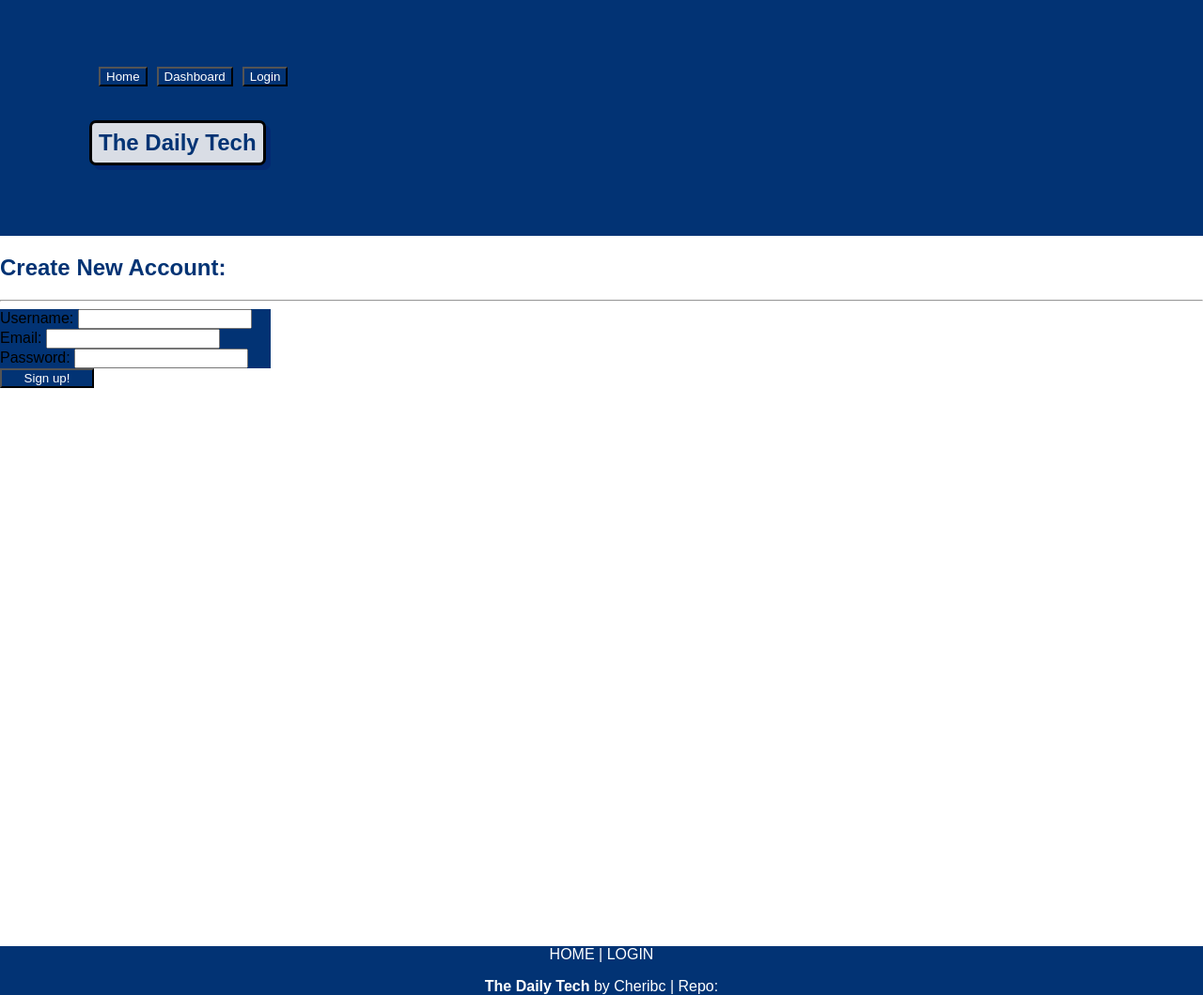
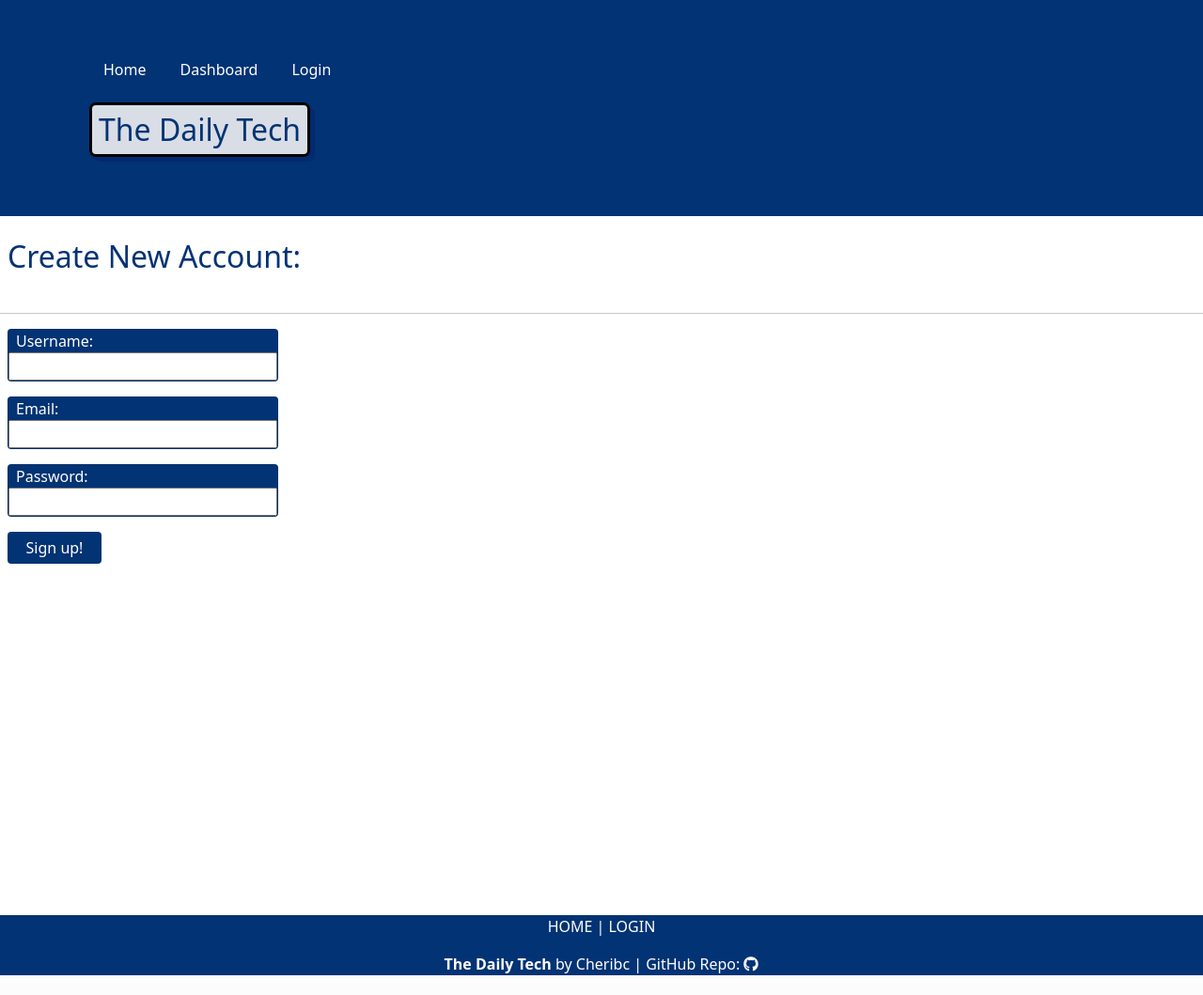
Before and after one commit to cheribc/MVC-Tech-Blog, a Node project: template views/signup.handlebars in a window 1280 px wide. Shown: the whole page at 94% size. After the commit the page ends 1038 px from the top, so only its background shows below. Run offline with Node 20 templates, Linux system fonts and the light colour scheme; the template is opened without the code that fills it, so the values that code supplies are empty; some libraries are stand-ins or nearby versions.

Commit message:
updated main view

```diff
--- a/views/layouts/main.handlebars
+++ b/views/layouts/main.handlebars
@@ -5,8 +5,15 @@
   <meta charset="UTF-8">
   <meta name="viewport" content="width=device-width, initial-scale=1.0">
   <title>The Daily Tech</title>
-  <link rel="stylesheet" href="/css/jass.css">
-  <link rel="stylesheet" href="/css/style.css">
+
+  <link rel="preconnect" href="https://fonts.gstatic.com">
+
+  <link rel="stylesheet" href="https://fonts.googleapis.com/css2?family=Raleway:wght@100;300;700&display=swap">
+
+  <link href="https://cdn.jsdelivr.net/npm/bootstrap@5.0.1/dist/css/bootstrap.min.css" rel="stylesheet" integrity="sha384-+0n0xVW2eSR5OomGNYDnhzAbDsOXxcvSN1TPprVMTNDbiYZCxYbOOl7+AMvyTG2x" crossorigin="anonymous">
+
+  <script defer src="https://use.fontawesome.com/releases/v5.3.1/js/all.js"></script>
+
 </head>
 <body>
 
@@ -37,9 +44,6 @@
 
     <main style="min-height: 90vh;">
 
-
-
-
       <!-- Render the sub layout -->
       {{{ body }}}
     </main>
@@ -58,7 +62,7 @@
 
         <div class="row-is-full content has-text-centered">
             <p>
-            <strong>The Daily Tech</strong> by <a href="https://github.com/cheribc" style="text-decoration: none; color: white;">Cheribc</a> | Repo:
+            <strong>The Daily Tech</strong> by <a href="https://github.com/cheribc" style="text-decoration: none; color: white;">Cheribc</a> | GitHub Repo:
             <a href="https://github.com/cheribc/MVC-Tech-Blog" style="text-decoration: none; color: white;"><i class="fab fa-github"></i></a>
             </p>
         </div>
```
